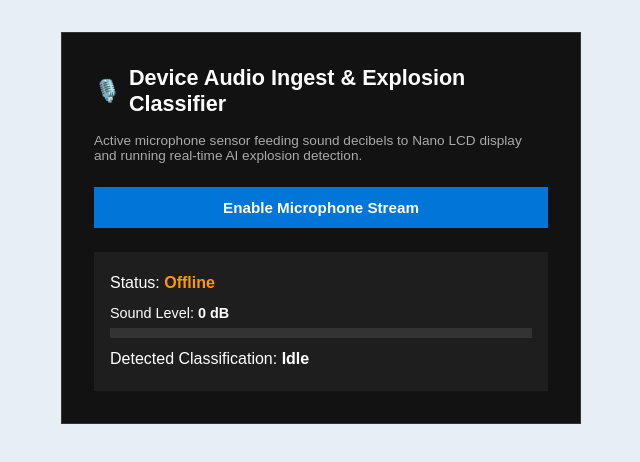
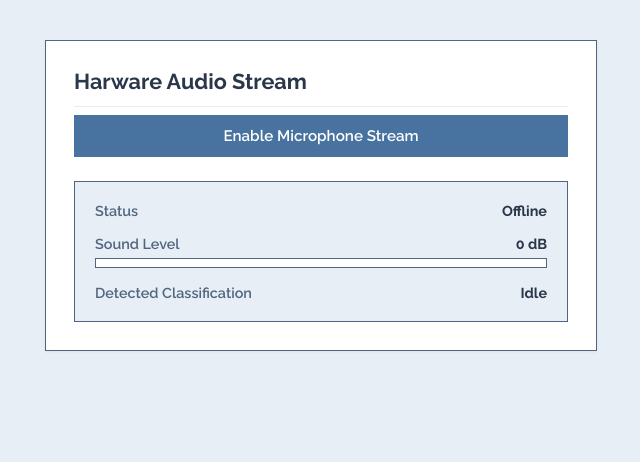
Before and after one commit to claireschair/inductorstick, a React (Vite) app: page /audio-monitor in a window 1280 px wide. Shown: the top 462 px of the page, without its empty margins (319-959 px from the left). Built offline with nearby package versions, Linux system fonts and the light colour scheme; no server answers; the database is empty.

Commit message:
audio thingy

```diff
--- a/src/components/ActivityHistoryItem.jsx
+++ b/src/components/ActivityHistoryItem.jsx
@@ -24,7 +24,7 @@ function ActivityHistoryItem({ session, onClick }) {
       <div className="sensor-readings">
         <div className="sensor-stat">
           <span className="sensor-label">Avg Temp</span>
-          <span className="sensor-value">{sensorSummary?.avgTemp ?? "--"}°F</span>
+          <span className="sensor-value">{sensorSummary?.avgTemp ?? "--"}°C</span>
         </div>
         <div className="sensor-stat">
           <span className="sensor-label">Avg Humidity</span>
--- a/src/components/AudioClassifier.jsx
+++ b/src/components/AudioClassifier.jsx
@@ -1,6 +1,7 @@
 import React, { useState, useEffect, useRef } from "react";
 import { doc, setDoc } from "firebase/firestore";
 import { db } from "../firebase";
+import "../styles/AudioMonitor.css";
 
 export default function AudioClassifier() {
   const [isConnected, setIsConnected] = useState(false);
@@ -223,50 +224,56 @@ export default function AudioClassifier() {
   }, []);
 
   return (
-    <div style={{ padding: "2rem", maxWidth: "520px", margin: "2rem auto", border: "1px solid #333", borderRadius: "10px", backgroundColor: "#121212", color: "#fff", fontFamily: "sans-serif" }}>
-      <h2 style={{ margin: "0 0 1rem 0", fontSize: "1.35rem", display: "flex", alignItems: "center", gap: "0.5rem" }}>
-        <span>🎙️</span> Device Audio Ingest & Explosion Classifier
+    <div className="audio-monitor-container">
+      <div className="audio-monitor-card">
+        <h2 className="audio-monitor-title">
+          Harware Audio Stream
         </h2>
-      <p style={{ fontSize: "0.85rem", color: "#aaa", marginBottom: "1.5rem" }}>
-        Active microphone sensor feeding sound decibels to Nano LCD display and running real-time AI explosion detection.
-      </p>
 
         <button
           onClick={isConnected ? stopAudioIngest : startAudioIngest}
-        style={{
-          padding: "0.75rem 1.5rem",
-          backgroundColor: isConnected ? "#d9534f" : "#0275d8",
-          color: "white",
-          border: "none",
-          borderRadius: "6px",
-          cursor: "pointer",
-          fontWeight: "bold",
-          width: "100%",
-          fontSize: "0.95rem"
-        }}
+          className={`audio-btn ${isConnected ? "audio-btn-danger" : "audio-btn-primary"}`}
         >
           {isConnected ? "Disable Microphone Stream" : "Enable Microphone Stream"}
         </button>
 
-      <div style={{ marginTop: "1.5rem", backgroundColor: "#1e1e1e", padding: "1rem", borderRadius: "8px" }}>
-        <p style={{ margin: "0.4rem 0" }}>Status: <strong style={{ color: isConnected ? "#4caf50" : "#ff9800" }}>{isConnected ? "Microphone Ingest Active" : "Offline"}</strong></p>
+        <div className="audio-monitor-panel">
+          <div className="audio-info-row">
+            <span className="audio-info-label">Status</span>
+            <span className="audio-info-value">
+              {isConnected ? "Active" : "Offline"}
+            </span>
+          </div>
 
-        <div style={{ margin: "0.8rem 0" }}>
-          <p style={{ margin: "0 0 0.4rem 0", fontSize: "0.9rem" }}>Sound Level: <strong>{currentDecibels} dB</strong></p>
-          <div style={{ width: "100%", height: "10px", backgroundColor: "#333", borderRadius: "5px", overflow: "hidden" }}>
+          <div className="decibel-section">
+            <div className="decibel-header">
+              <span className="audio-info-label">Sound Level</span>
+              <span className="audio-info-value">{currentDecibels} dB</span>
+            </div>
+            <div className="decibel-bar-track">
               <div
+                className={`decibel-bar-fill ${
+                  currentDecibels > 85 ? "decibel-high" : currentDecibels > 70 ? "decibel-medium" : "decibel-low"
+                }`}
                 style={{
                   width: `${Math.min(100, Math.max(0, (currentDecibels - 30) * 1.25))}%`,
-                height: "100%",
-                backgroundColor: currentDecibels > 85 ? "#f44336" : currentDecibels > 70 ? "#ff9800" : "#4caf50",
-                transition: "width 0.15s ease"
                 }}
               />
             </div>
           </div>
 
-        <p style={{ margin: "0.4rem 0" }}>Detected Classification: <strong>{prediction}</strong></p>
-        {confidence && <p style={{ margin: "0.4rem 0" }}>Confidence Score: <strong>{confidence}%</strong></p>}
+          <div className="audio-info-row">
+            <span className="audio-info-label">Detected Classification</span>
+            <span className="audio-info-value">{prediction}</span>
+          </div>
+
+          {confidence && (
+            <div className="audio-info-row">
+              <span className="audio-info-label">Confidence Score</span>
+              <span className="audio-info-value">{confidence}%</span>
+            </div>
+          )}
+        </div>
       </div>
     </div>
   );
--- a/src/components/AudioTest.jsx
+++ b/src/components/AudioTest.jsx
@@ -1,4 +1,5 @@
 import React, { useState, useRef } from "react";
+import "../styles/AudioMonitor.css";
 
 export default function AudioTest() {
   const [isSimulating, setIsSimulating] = useState(false);
@@ -77,31 +78,26 @@ export default function AudioTest() {
   };
 
   return (
-    <div style={{ padding: "2rem", maxWidth: "500px", margin: "2rem auto", border: "1px solid #ccc", borderRadius: "8px" }}>
-      <h2>Hardware Audio Stream Emulator</h2>
-      <p style={{ fontSize: "0.88rem", color: "#666" }}>
+    <div className="audio-monitor-container">
+      <div className="audio-monitor-card">
+        <h2 className="audio-monitor-title">Hardware Audio Stream Emulator</h2>
+        <p className="audio-monitor-subtitle">
           Captures audio from your browser microphone and streams it as Float32 PCM to Port 8081 to emulate an ESP32 hardware microphone node.
         </p>
 
         <button
           onClick={isSimulating ? stopEmulation : startEmulation}
-        style={{
-          padding: "0.75rem 1.5rem",
-          backgroundColor: isSimulating ? "#d9534f" : "#0275d8",
-          color: "white",
-          border: "none",
-          borderRadius: "4px",
-          cursor: "pointer",
-          fontWeight: "bold",
-          width: "100%",
-          marginTop: "1rem"
-        }}
+          className={`audio-btn ${isSimulating ? "audio-btn-danger" : "audio-btn-primary"}`}
         >
           {isSimulating ? "Stop Transmission" : "Start Transmitting Mic Data"}
         </button>
 
-      <div style={{ marginTop: "1.5rem" }}>
-        <p>Status: <strong>{status}</strong></p>
+        <div className="audio-monitor-panel">
+          <div className="audio-info-row">
+            <span className="audio-info-label">Status</span>
+            <span className="audio-info-value">{status}</span>
+          </div>
+        </div>
       </div>
     </div>
   );
--- a/src/components/EmployeeDetailModal.jsx
+++ b/src/components/EmployeeDetailModal.jsx
@@ -272,7 +272,7 @@ function EmployeeDetailModal({ employee, onClose }) {
           <div className="modal-sensor-grid">
             <div className="sensor-stat">
               <span className="sensor-label">Temp</span>
-              <span className="sensor-value">{tempVal}°F</span>
+              <span className="sensor-value">{tempVal}°C</span>
             </div>
             <div className="sensor-stat">
               <span className="sensor-label">Humidity</span>
--- a/src/components/EmployeeGridItem.jsx
+++ b/src/components/EmployeeGridItem.jsx
@@ -64,7 +64,7 @@ function EmployeeGridItem({ employee, onClick }) {
       <div className="sensor-readings">
         <div className="sensor-stat">
           <span className="sensor-label">Temp</span>
-          <span className="sensor-value">{tempVal}°F</span>
+          <span className="sensor-value">{tempVal}°C</span>
         </div>
         <div className="sensor-stat">
           <span className="sensor-label">Humidity</span>
--- a/src/components/SessionDetailModal.jsx
+++ b/src/components/SessionDetailModal.jsx
@@ -50,7 +50,7 @@ function SessionDetailModal({ session, onClose }) {
           <div className="modal-sensor-grid">
             <div className="sensor-stat">
               <span className="sensor-label">Avg Temp</span>
-              <span className="sensor-value">{sensorSummary?.avgTemp ?? "--"}°F</span>
+              <span className="sensor-value">{sensorSummary?.avgTemp ?? "--"}°C</span>
             </div>
             <div className="sensor-stat">
               <span className="sensor-label">Avg Humidity</span>
@@ -80,7 +80,7 @@ function SessionDetailModal({ session, onClose }) {
                   {minuteData.map((m, idx) => (
                     <tr key={idx} style={{ borderBottom: "1px solid #f0f0f0" }}>
                       <td style={{ padding: "4px" }}>{m.timeDisplay || `Min ${idx + 1}`}</td>
-                      <td style={{ padding: "4px" }}>{m.avgTemp}°F</td>
+                      <td style={{ padding: "4px" }}>{m.avgTemp}°C</td>
                       <td style={{ padding: "4px" }}>{m.avgHumidity}%</td>
                       <td style={{ padding: "4px" }}>{m.maxSound} dB</td>
                     </tr>
--- a/src/pages/settings/SupervisorSettings.jsx
+++ b/src/pages/settings/SupervisorSettings.jsx
@@ -137,7 +137,7 @@ function SupervisorSettings() {
         <h2>Sensor Thresholds</h2>
         <form onSubmit={handleSaveThresholds} className="threshold-grid">
           <div className="threshold-field">
-            <label htmlFor="temp-max">Max Safe Temp (°F)</label>
+            <label htmlFor="temp-max">Max Safe Temp (°C)</label>
             <input
               id="temp-max"
               type="number"
@@ -147,7 +147,7 @@ function SupervisorSettings() {
             />
           </div>
           <div className="threshold-field">
-            <label htmlFor="temp-min">Min Safe Temp (°F)</label>
+            <label htmlFor="temp-min">Min Safe Temp (°C)</label>
             <input
               id="temp-min"
               type="number"
--- a/src/pages/settings/WorkerSettings.jsx
+++ b/src/pages/settings/WorkerSettings.jsx
@@ -102,11 +102,11 @@ function WorkerSettings() {
         <div className="threshold-readonly-grid">
           <div className="threshold-stat-box">
             <span className="stat-box-label">Max Temperature</span>
-            <span className="stat-box-value">{thresholds.tempMax}°F</span>
+            <span className="stat-box-value">{thresholds.tempMax}°C</span>
           </div>
           <div className="threshold-stat-box">
             <span className="stat-box-label">Min Temperature</span>
-            <span className="stat-box-value">{thresholds.tempMin}°F</span>
+            <span className="stat-box-value">{thresholds.tempMin}°C</span>
           </div>
           <div className="threshold-stat-box">
             <span className="stat-box-label">Sound Limit</span>
--- /dev/null
+++ b/src/styles/AudioMonitor.css
@@ -0,0 +1,124 @@
+.audio-monitor-container {
+  max-width: 600px;
+  margin: 2.5rem auto;
+  padding: 0 1.5rem;
+}
+
+.audio-monitor-card {
+  background: #ffffff;
+  border: 1.25px solid var(--color-secondary, #51657f);
+  border-radius: 0;
+  padding: 1.75rem;
+  box-shadow: 0 1px 3px rgba(0, 0, 0, 0.05);
+}
+
+.audio-monitor-title {
+  font-size: 1.35rem;
+  font-weight: 700;
+  color: var(--color-text, #2a374a);
+  margin: 0 0 0.5rem 0;
+  border-bottom: 1px solid var(--color-bg, #e8eef5);
+  padding-bottom: 0.75rem;
+}
+
+.audio-monitor-subtitle {
+  font-size: 0.88rem;
+  color: var(--color-secondary, #51657f);
+  margin: 0 0 1.5rem 0;
+  line-height: 1.45;
+}
+
+.audio-btn {
+  width: 100%;
+  padding: 0.75rem 1.5rem;
+  font-size: 0.95rem;
+  font-weight: 600;
+  border: none;
+  cursor: pointer;
+  color: #ffffff;
+  border-radius: 0;
+  font-family: inherit;
+  box-shadow: none !important;
+}
+
+.audio-btn-primary {
+  background: var(--color-primary, #4873a0);
+}
+
+.audio-btn-primary:hover {
+  background: #395c82;
+}
+
+.audio-btn-danger {
+  background: var(--color-danger, #c05656);
+}
+
+.audio-btn-danger:hover {
+  background: #a44343;
+}
+
+.audio-monitor-panel {
+  margin-top: 1.5rem;
+  background: var(--color-bg, #e8eef5);
+  border: 1px solid var(--color-secondary, #51657f);
+  padding: 1.25rem;
+  display: flex;
+  flex-direction: column;
+  gap: 1rem;
+}
+
+.audio-info-row {
+  display: flex;
+  align-items: center;
+  justify-content: space-between;
+  font-size: 0.9rem;
+  color: var(--color-text, #2a374a);
+}
+
+.audio-info-label {
+  font-weight: 600;
+  color: var(--color-secondary, #51657f);
+}
+
+.audio-info-value {
+  font-weight: 700;
+  font-family: var(--font-mono, 'Raleway', sans-serif);
+}
+
+.decibel-section {
+  display: flex;
+  flex-direction: column;
+  gap: 0.4rem;
+}
+
+.decibel-header {
+  display: flex;
+  justify-content: space-between;
+  align-items: center;
+  font-size: 0.9rem;
+}
+
+.decibel-bar-track {
+  width: 100%;
+  height: 10px;
+  background: #ffffff;
+  border: 1px solid var(--color-secondary, #51657f);
+  overflow: hidden;
+}
+
+.decibel-bar-fill {
+  height: 100%;
+  transition: width 0.15s ease, background-color 0.15s ease;
+}
+
+.decibel-low {
+  background-color: var(--color-success, #3d8b5f);
+}
+
+.decibel-medium {
+  background-color: var(--color-accent, #a96a3d);
+}
+
+.decibel-high {
+  background-color: var(--color-danger, #c05656);
+}
```
Lines whose indentation alone changed are shown as unchanged.
